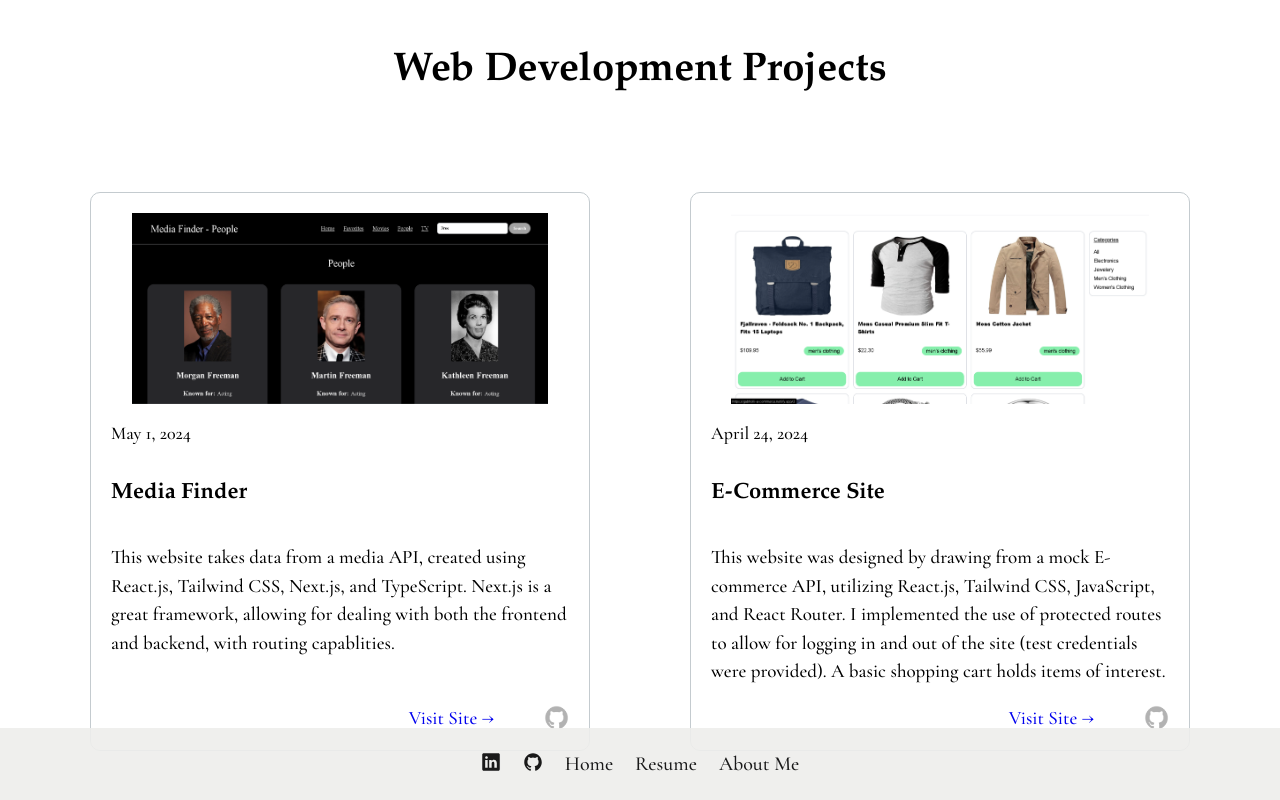
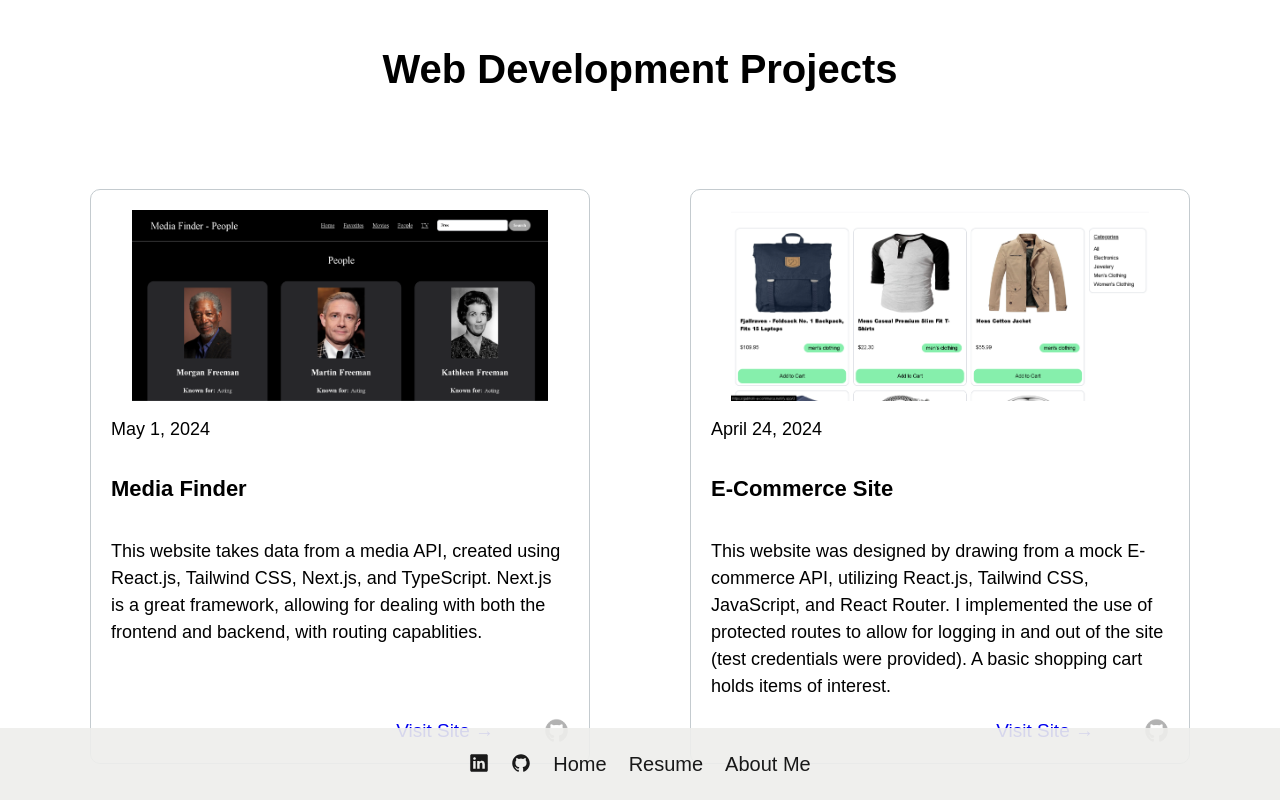
Before and after one commit to gabholli/gabholli.github.io, a website: page projects.html in a window 1280 px wide. Shown: the top 800 px of the page. Drawn offline with nearby package versions, Linux system fonts and the light colour scheme.

Commit message:
Update index.css

```diff
--- a/index.css
+++ b/index.css
@@ -28,8 +28,8 @@
 body {
     padding: 0;
     margin: 0;
-    font-family: Garamond, serif;
-    /* font-family: Arial, Helvetica, sans-serif; */
+    /* font-family: Garamond, serif; */
+    font-family: Arial, Helvetica, sans-serif;
     /* background-image: url("./images/clouds.jpg"); */
     /* background-position: center;
     background-repeat: no-repeat;
@@ -139,7 +139,7 @@ body {
 }
 
 .project-description {
-    font-size: .95rem;
+    font-size: .9rem;
     font-style: normal;
     font-weight: 400;
     line-height: 1.5;
@@ -210,7 +210,7 @@ body {
     text-indent: 5%;
     max-width: 800px;
     padding: 1em;
-    font-size: .95rem;
+    font-size: .9rem;
     line-height: 1.5;
     border: 1px solid #c4cbcf;
     border-radius: 10px;
```
